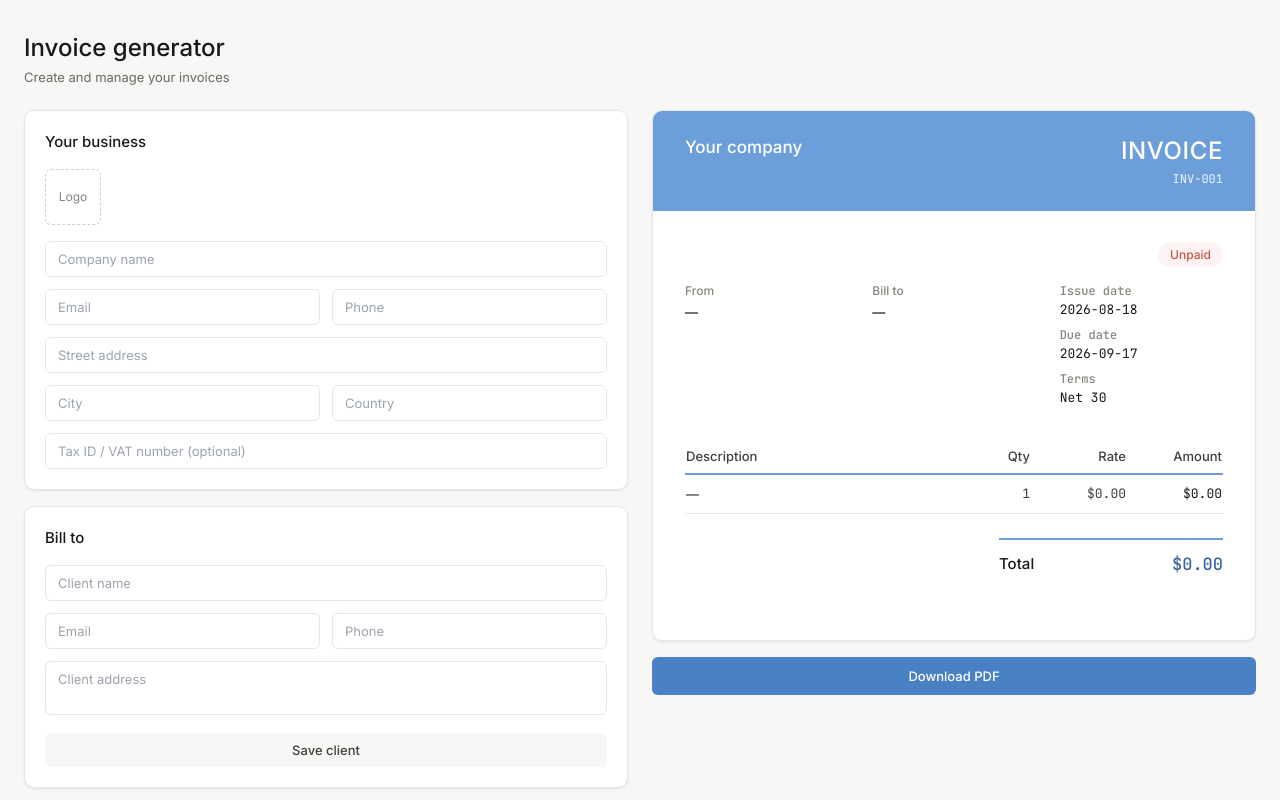
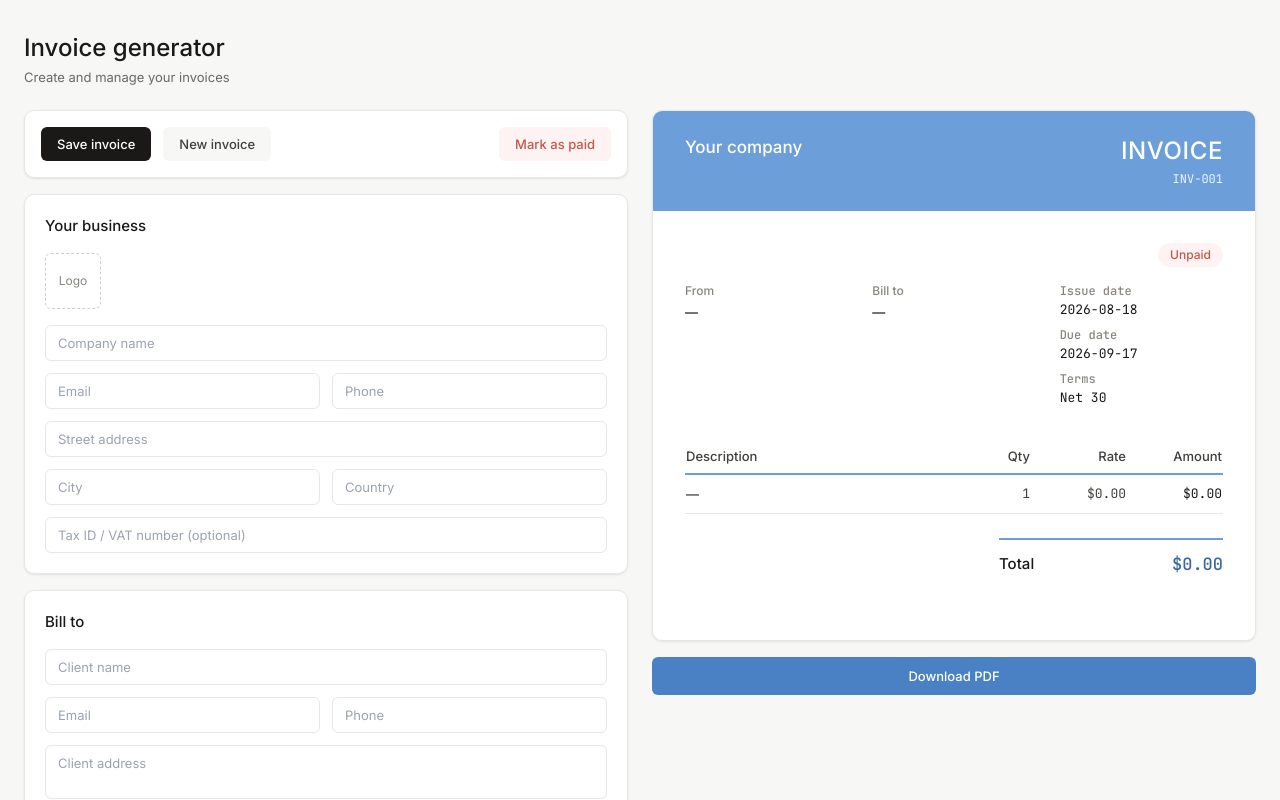
Before and after one commit to miloss98/invoice-generator, a React (Vite) app: page / in a window 1280 px wide. Shown: the top 800 px of the page. Built offline with nearby package versions, Linux system fonts and the light colour scheme.

Commit message:
feat: save confirmation, new invoice, and paid/unpaid status toggle

```diff
--- a/src/App.tsx
+++ b/src/App.tsx
@@ -6,6 +6,7 @@ import { LineItemsForm } from "./components/LineItemsForm";
 import { PaymentAndNotesForm } from "./components/PaymentAndNotesForm";
 import { InvoicePreview } from "./components/InvoicePreview";
 import { DownloadButton } from "./components/DownloadButton";
+import { Toolbar } from "./components/Toolbar";
 import { useLocalStorage } from "./hooks/useLocalStorage";
 import { defaultCompanyInfo, defaultInvoiceData } from "./utils/defaults";
 import type {
@@ -37,6 +38,7 @@ export const App = () => {
     <Layout
       form={
         <>
+          <Toolbar invoiceData={invoiceData} onChange={setInvoiceData} />
           <CompanyInfoForm
             companyInfo={companyInfo}
             onChange={setCompanyInfo}
--- /dev/null
+++ b/src/components/Toolbar.tsx
@@ -0,0 +1,81 @@
+import { useState } from "react";
+import type { InvoiceData } from "../types/invoice";
+import { nextInvoiceNumber, emptyLineItem } from "../utils/defaults";
+
+interface ToolbarProps {
+  invoiceData: InvoiceData;
+  onChange: (invoiceData: InvoiceData) => void;
+}
+
+export const Toolbar = ({ invoiceData, onChange }: ToolbarProps) => {
+  const [savedMessage, setSavedMessage] = useState(false);
+
+  const handleSave = () => {
+    if (!invoiceData.client.name.trim()) {
+      alert("Please enter a client name before saving.");
+      return;
+    }
+    // Data is already persisted automatically via useLocalStorage on every
+    // change; this button exists to give explicit, reassuring confirmation.
+    setSavedMessage(true);
+    setTimeout(() => setSavedMessage(false), 2000);
+  };
+
+  const handleNewInvoice = () => {
+    const confirmed = window.confirm(
+      "Start a new invoice? This clears the line items and notes, but keeps your company and client info.",
+    );
+    if (!confirmed) return;
+
+    onChange({
+      ...invoiceData,
+      invoiceNumber: nextInvoiceNumber(invoiceData.invoiceNumber),
+      date: new Date().toISOString().split("T")[0],
+      dueDate: new Date(Date.now() + 30 * 24 * 60 * 60 * 1000)
+        .toISOString()
+        .split("T")[0],
+      items: [emptyLineItem()],
+      notes: "",
+      status: "unpaid",
+    });
+  };
+
+  const toggleStatus = () => {
+    onChange({
+      ...invoiceData,
+      status: invoiceData.status === "paid" ? "unpaid" : "paid",
+    });
+  };
+
+  return (
+    <section className="rounded-card bg-white border border-ink-100 shadow-card p-4 flex flex-wrap items-center gap-3">
+      <button
+        type="button"
+        onClick={handleSave}
+        className="px-4 py-2 rounded bg-ink-900 text-white text-sm font-medium hover:bg-ink-800 transition-colors"
+      >
+        {savedMessage ? "Saved ✓" : "Save invoice"}
+      </button>
+
+      <button
+        type="button"
+        onClick={handleNewInvoice}
+        className="px-4 py-2 rounded bg-ink-50 text-ink-700 text-sm font-medium hover:bg-ink-100 transition-colors"
+      >
+        New invoice
+      </button>
+
+      <button
+        type="button"
+        onClick={toggleStatus}
+        className={`ml-auto px-4 py-2 rounded text-sm font-medium transition-colors ${
+          invoiceData.status === "paid"
+            ? "bg-green-50 text-status-paid hover:bg-green-100"
+            : "bg-red-50 text-status-unpaid hover:bg-red-100"
+        }`}
+      >
+        Mark as {invoiceData.status === "paid" ? "unpaid" : "paid"}
+      </button>
+    </section>
+  );
+};
```
